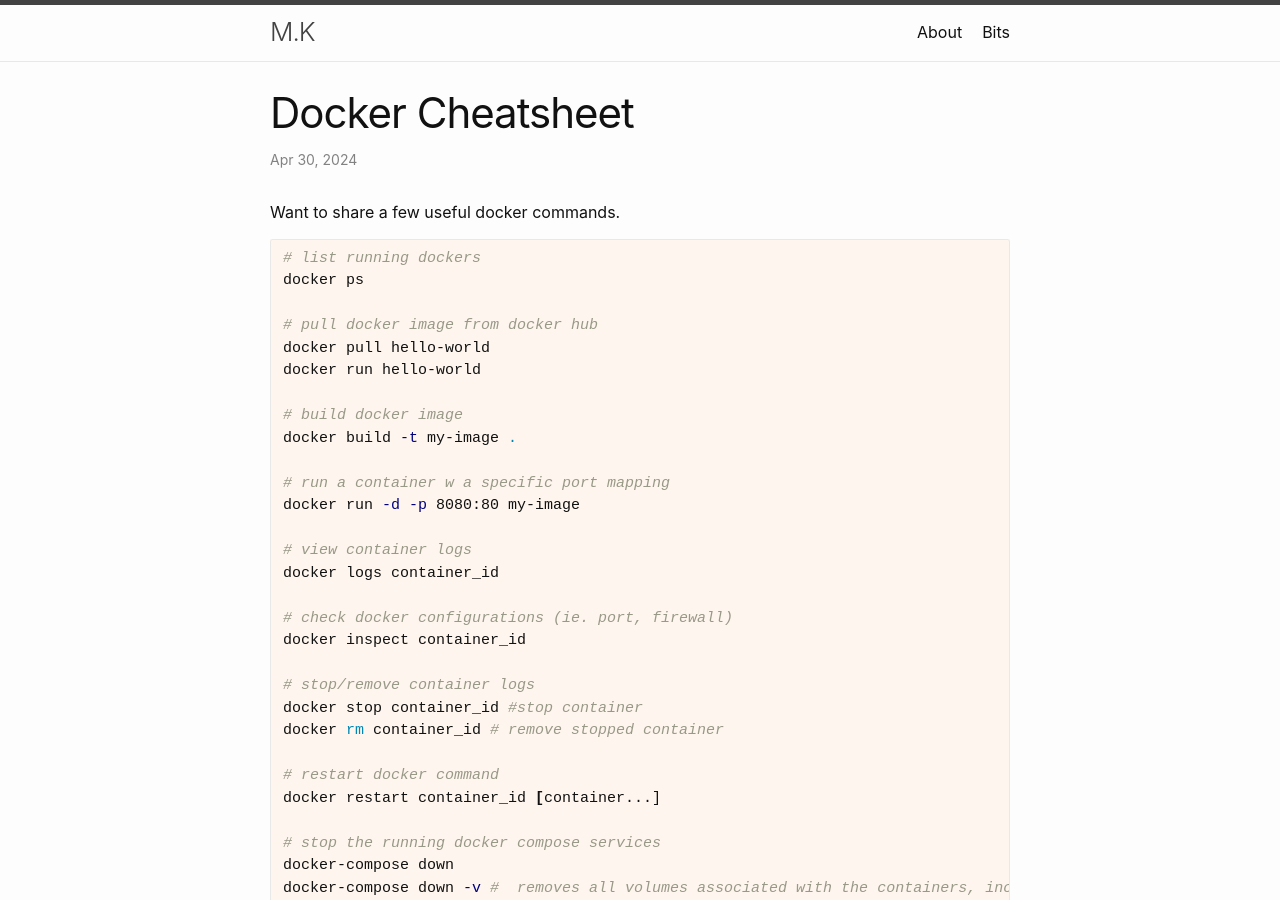
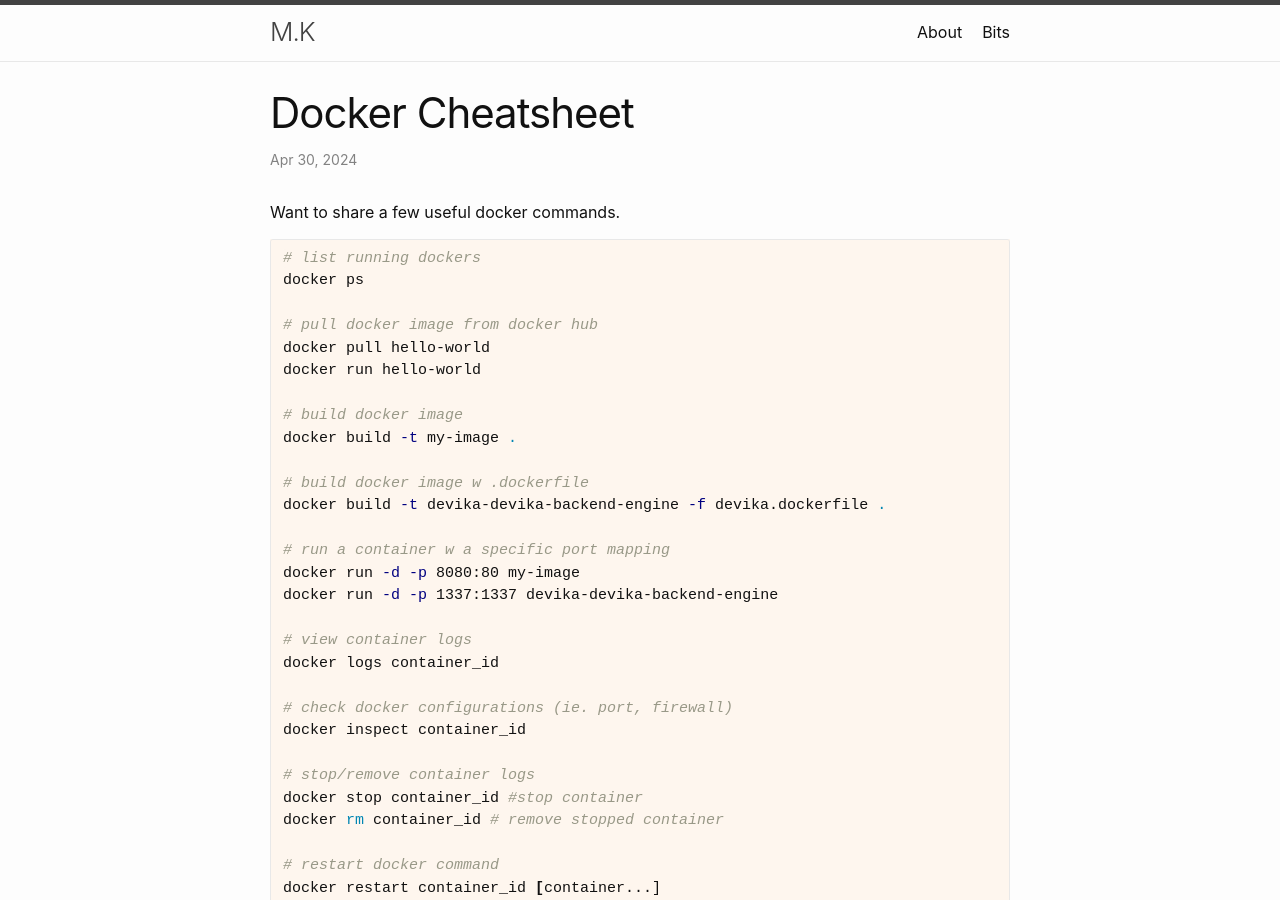
Before and after one commit to medinLaVie/medinLaVie.github.io, a Jekyll site: the page built from _posts/2024-04-30-docker-cheatsheet.md, in a window 1280 px wide and 900 px high. Built offline with Jekyll 4.4.1, drawn with Linux system fonts in a browser that asks for light colours.

Commit message:
updated docker cheatsheet

```diff
--- a/_posts/2024-04-30-docker-cheatsheet.md
+++ b/_posts/2024-04-30-docker-cheatsheet.md
@@ -20,8 +20,12 @@ docker run hello-world
 # build docker image
 docker build -t my-image .
 
+# build docker image w .dockerfile
+docker build -t devika-devika-backend-engine -f devika.dockerfile .
+
 # run a container w a specific port mapping
 docker run -d -p 8080:80 my-image
+docker run -d -p 1337:1337 devika-devika-backend-engine
 
 # view container logs
 docker logs container_id
```
